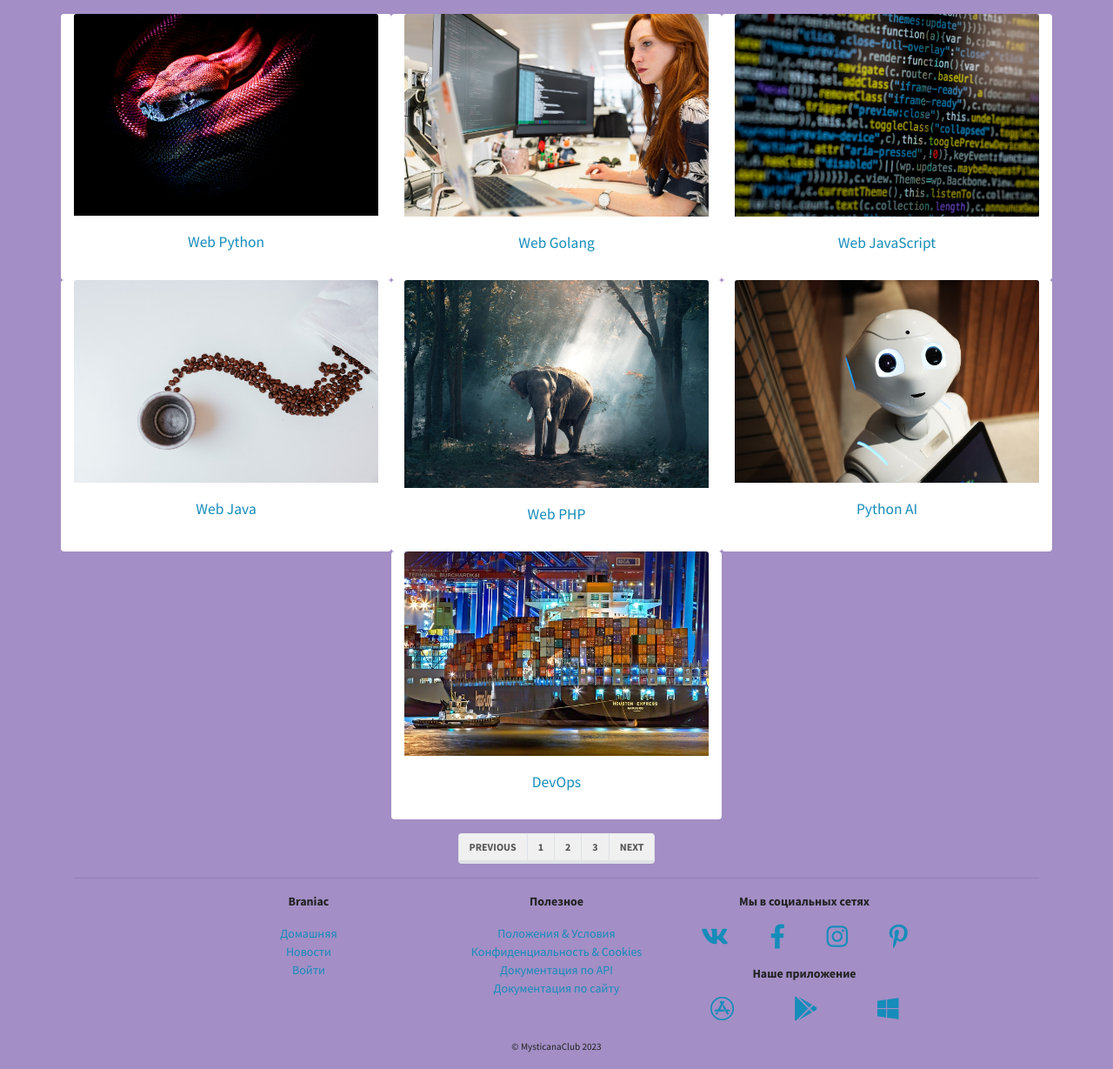
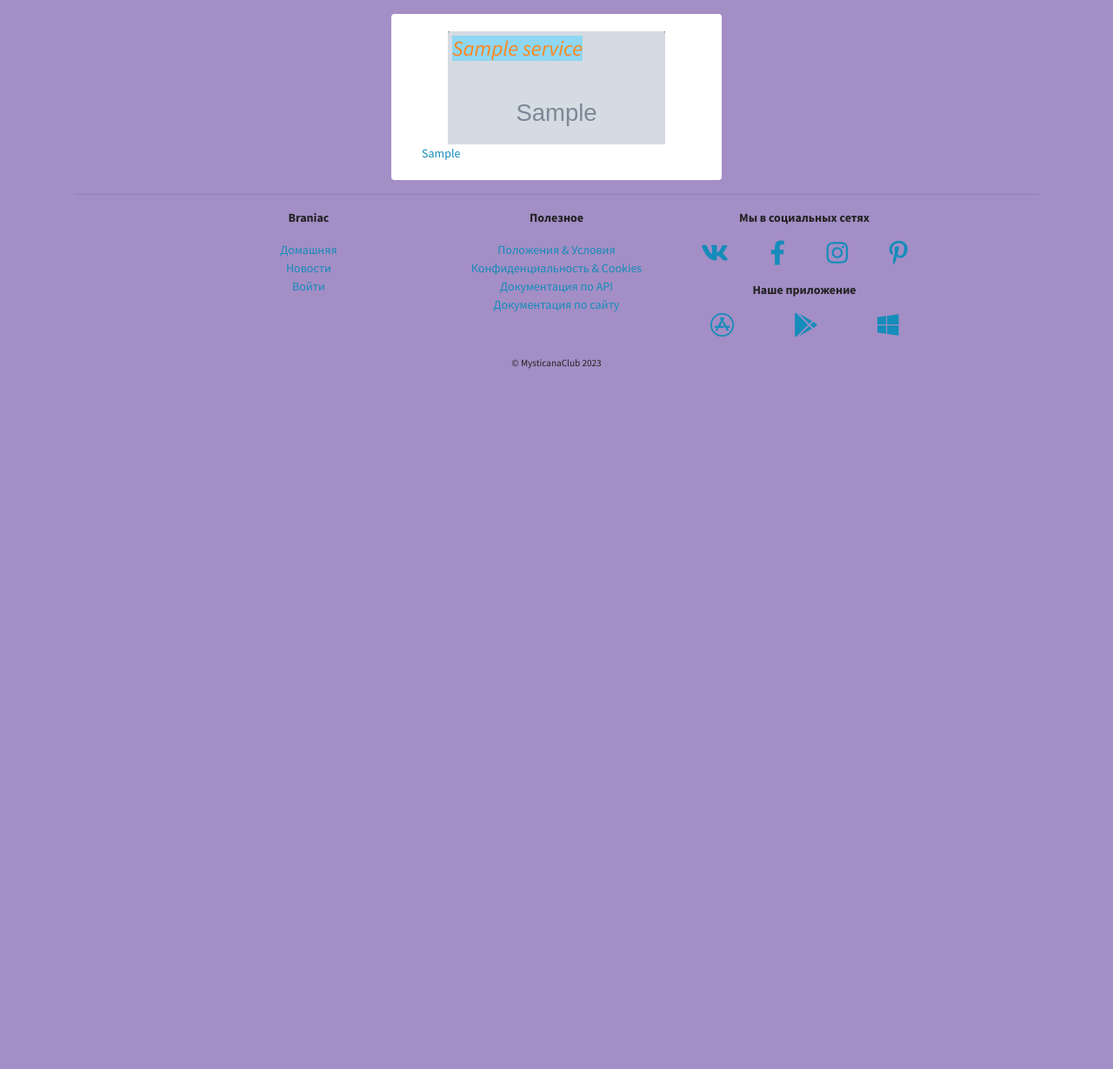
Before and after one commit to reallife1990/mysticana_club, a Django app: page /services/ in a window 1280 px wide. Shown: the part 77-1306 px from the top of the page at 87% size. After the commit the page ends 501 px from the top, so only its background shows below. Run offline with Django 4.2, Linux system fonts and the light colour scheme; tables that the repository leaves empty hold one stand-in row (values such as "Sample post"); grey boxes marked "Sample" are stand-in pictures; some libraries are stand-ins or nearby versions.

Commit message:
добавлено переход между услугами(2)

```diff
--- a/mysticana/mainapp/models.py
+++ b/mysticana/mainapp/models.py
@@ -55,3 +55,4 @@ class Services(BasicData):
     class Meta:
         verbose_name = 'Услуга'
         verbose_name_plural = 'Услуги'
+        ordering = ('pk',)
--- a/mysticana/mainapp/templates/mainapp/services_list.html
+++ b/mysticana/mainapp/templates/mainapp/services_list.html
@@ -1,98 +1,39 @@
 {% extends 'mainapp/base.html' %}
-
+{% load static %}
 {% block content %}
 
 
     <div class="row justify-content-center mt-3">
+        {%for service in object_list%}
 
 
                 <div class="card col-sm-12 col-md-6 col-lg-4 border-0">
-                <a href="#">
-                    <img src="img/course001.jpg" class="card-img-top" alt="...">
+                <a href="{% url 'mainapp:service_detail' service.pk %}">
+
                     <div class="card-body">
-                        <h5 class="card-title text-center">Web Python</h5>
+                      <div class="img-wrap">
+                        <img src={{service.image.url}} class="img-responsive card-img">
+                        <h3>{{service.title}}</h3>
+
+                     </div>
+                            <div class="card-text">
+                             {{service.preamble}}
+                          </div>
                     </div>
-                </a>
-                </div>
 
 
 
-                <div class="card col-sm-12 col-md-6 col-lg-4 border-0">
-                <a href="#">
-                    <img src="img/course002.jpg" class="card-img-top" alt="...">
-                    <div class="card-body">
-                        <h5 class="card-title text-center">Web Golang</h5>
-                    </div>
+
                 </a>
                 </div>
+        {%endfor%}
+
+ </div>
+{%if page_obj.paginator.num_pages != 1 %}
+  {%include 'mainapp/includes/inc_paginator.html'%}
+{%endif%}
 
 
 
-                <div class="card col-sm-12 col-md-6 col-lg-4 border-0">
-                <a href="#">
-                    <img src="img/course003.jpg" class="card-img-top" alt="...">
-                    <div class="card-body">
-                        <h5 class="card-title text-center">Web JavaScript</h5>
-                    </div>
-                </a>
-                </div>
-
-
-
-                <div class="card col-sm-12 col-md-6 col-lg-4 border-0">
-                <a href="#">
-                    <img src="img/course004.jpg" class="card-img-top" alt="...">
-                    <div class="card-body">
-                        <h5 class="card-title text-center">Web Java</h5>
-                    </div>
-                </a>
-                </div>
-
-
-
-                <div class="card col-sm-12 col-md-6 col-lg-4 border-0">
-                <a href="#">
-                    <img src="img/course005.jpg" class="card-img-top" alt="...">
-                    <div class="card-body">
-                        <h5 class="card-title text-center">Web PHP</h5>
-                    </div>
-                </a>
-                </div>
-
-
-
-                <div class="card col-sm-12 col-md-6 col-lg-4 border-0">
-                <a href="#">
-                    <img src="img/course006.jpg" class="card-img-top" alt="...">
-                    <div class="card-body">
-                        <h5 class="card-title text-center">Python AI</h5>
-                    </div>
-                </a>
-                </div>
-
-
-
-                <div class="card col-sm-12 col-md-6 col-lg-4 border-0">
-                <a href="#">
-                    <img src="img/course007.jpg" class="card-img-top" alt="...">
-                    <div class="card-body">
-                        <h5 class="card-title text-center">DevOps</h5>
-                    </div>
-                </a>
-                </div>
-
-
-    </div>
-    <div class="row justify-content-center align-items-center mt-3 mb-n3">
-  <nav aria-label="Page navigation example">
-    <ul class="pagination">
-      <li class="page-item"><a class="page-link" href="#">Previous</a></li>
-      <li class="page-item"><a class="page-link" href="#">1</a></li>
-      <li class="page-item"><a class="page-link" href="#">2</a></li>
-      <li class="page-item"><a class="page-link" href="#">3</a></li>
-      <li class="page-item"><a class="page-link" href="#">Next</a></li>
-    </ul>
-  </nav>
-</div>
 
 {%endblock%}
--- a/mysticana/mainapp/urls.py
+++ b/mysticana/mainapp/urls.py
@@ -10,6 +10,7 @@ urlpatterns = [
     path('', views.IndexView.as_view(), name='index'),
     path('admin/', admin.site.urls),
     path('services/', views.ServicesView.as_view(), name='services'),
+    path('services/<pk>', views.ServiceDetailView.as_view(), name='service_detail'),
     path('news/', views.NewsView.as_view(), name='news'),
     path('news/<pk>/', views.NewsDetailView.as_view(), name='news_detail'),
 ]
--- a/mysticana/mainapp/views.py
+++ b/mysticana/mainapp/views.py
@@ -4,15 +4,50 @@ from django.shortcuts import render
 from django.shortcuts import render, get_object_or_404
 from django.views.generic import TemplateView, DetailView, ListView
 # Create your views here.
-from mainapp.models import News
+from mainapp.models import News, Services
+from next_prev import next_in_order, prev_in_order
 
 
 class IndexView(TemplateView):
     template_name = "mainapp/index.html"
 
 
-class ServicesView(TemplateView):
+
+class ServicesView(ListView):
+    #  отображение услуг
     template_name = "mainapp/services_list.html"
+    model = Services
+    paginate_by = 2
+
+    def get_queryset(self):
+        return super().get_queryset().filter(deleted=False)
+
+
+class ServiceDetailView(TemplateView):
+    template_name = 'mainapp/service_detail.html'
+
+
+
+    def get_context_data(self, **kwargs):
+        context_data = super().get_context_data(**kwargs)
+        # first = Services.objects.filter(pk=self.kwargs.get('pk'))
+        # second = next_in_order(first)
+
+        # prev_in_order(second) == first  # True
+        # last = prev_in_order(first, loop=True)
+        query = Services.objects.filter(deleted=False)
+        # next = query.last().values('pk','title')
+        next = query.filter(pk__gt=self.kwargs.get('pk')).values('pk', 'title').first()
+        prev = query.filter(pk__lt=self.kwargs.get('pk')).reverse().values('pk','title').first()
+        context_data['object'] = get_object_or_404(Services, pk=self.kwargs.get('pk'))
+        if prev is None :
+            prev = query.values('pk', 'title').last()
+        if next is None:
+            next = query.values('pk', 'title').first()
+        context_data['next'] = next
+        context_data['prev'] = prev
+        context_data['prev1'] = prev.get('pk')
+        return context_data
 
 
 class NewsView(ListView):
--- a/mysticana/static/css/style.css
+++ b/mysticana/static/css/style.css
@@ -80,6 +80,40 @@ width:20%
 
 }
 
+.img-wrap {
+  position: relative;
+  overflow:hidden;
+  width: 250px;
+  height: 130px;
+  align-content: center;
+  margin-left: auto;
+  margin-right: auto;
+  background-color: #7d7d7d;
+}
+
+.img_wrap img {
+
+  position: absolute;
+   top:50%;
+   left:50%;
+   transform:translate(-50%,-50%);
+   width:300px;
+   height:130px;
+   object-fit:cover;
+
+
+}
+
+.img-wrap h3 {
+  position: absolute;
+  left: 5px;
+  top: 5px;
+
+  color: #ff851b;
+  background-color: #8fd7f2;
+  font-style: italic;
+}
+
 
 .pifagor-val{
 color:red;
```
Also changed, not shown: mysticana/mainapp/templates/mainapp/service_detail.html (added, +47 -0 lines), mysticana/media/photo/services/2-5_1_6.jpg (added), mysticana/media/photo/services/3ee0c447ce14cecc9a4e5735783abfa041831f5d.jpg (added), mysticana/media/photo/services/images.jpg (added), mysticana/media/photo/services/kartinki-numerologiya-1.jpg (added).
